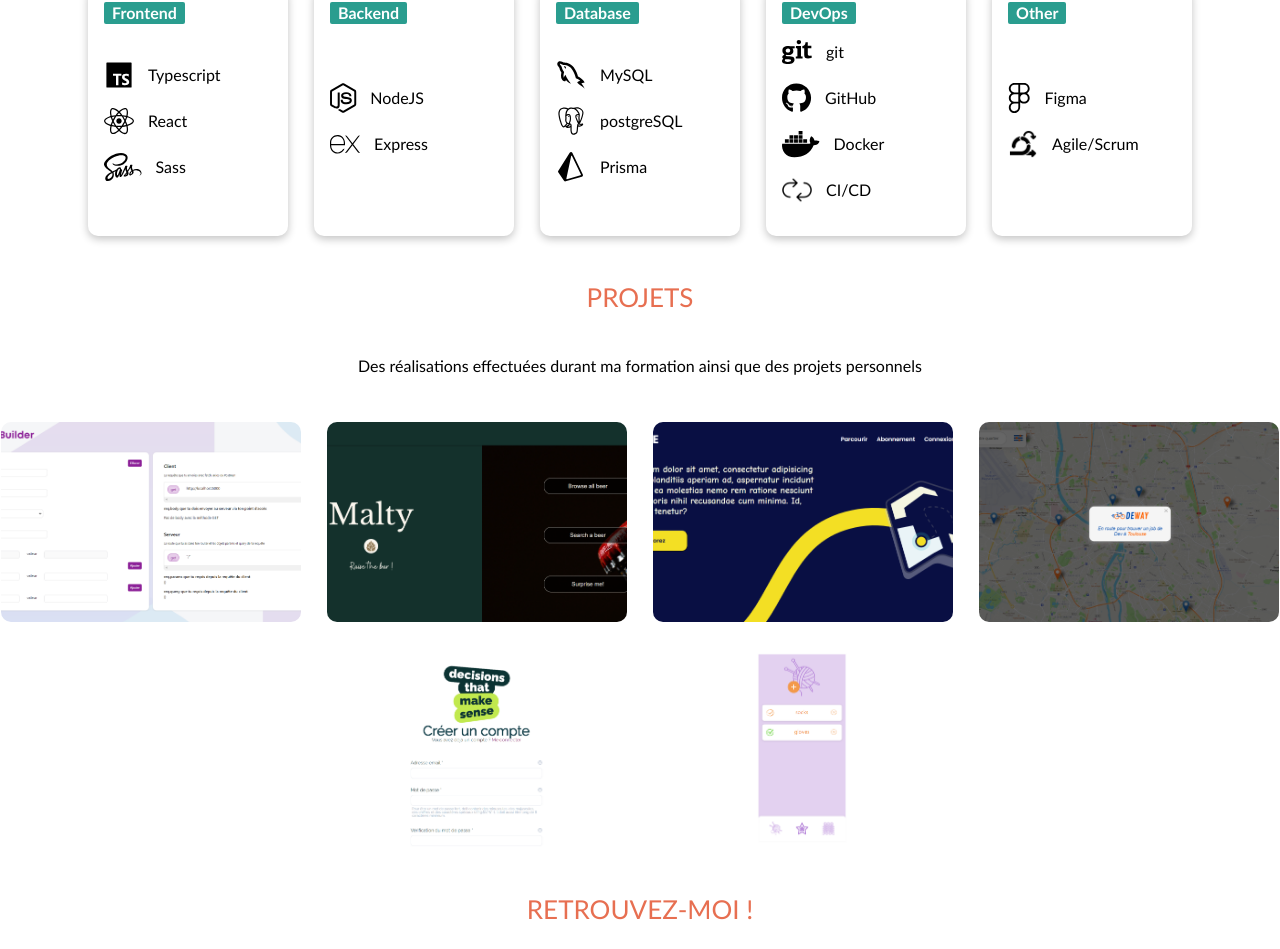
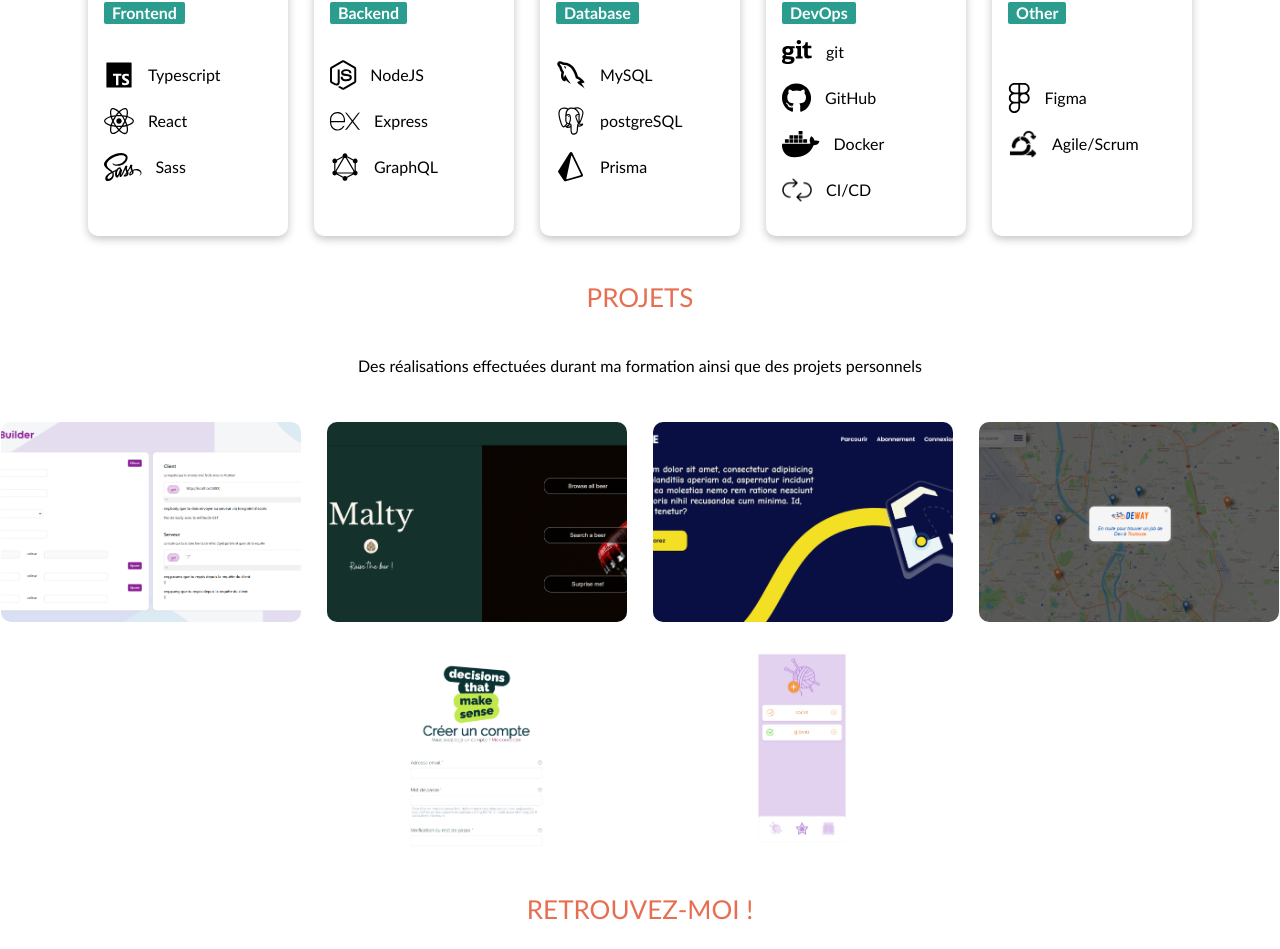
Before and after one commit to aimach/portefolio, a React (Vite) app: page / in a window 1280 px wide. Shown: the part 1487-2436 px from the top of the page. Built offline with nearby package versions, Linux system fonts and the light colour scheme.

Commit message:
add graphql to skills

```diff
--- a/src/content/skills.ts
+++ b/src/content/skills.ts
@@ -15,6 +15,7 @@ import prisma from "../assets/icons/prisma.svg";
 import scrum from "../assets/icons/scrum.png";
 import typescript from "../assets/icons/typescript.svg";
 import cicd from "../assets/icons/cicd.png";
+import graphql from "../assets/icons/graphql.svg";
 
 export const skills: ISkill[] = [
   {
@@ -30,6 +31,7 @@ export const skills: ISkill[] = [
     list: [
       { name: "NodeJS", image: faNodeJs },
       { name: "Express", image: express },
+      { name: "GraphQL", image: graphql },
     ],
   },
   {
```
Also changed, not shown: src/assets/icons/graphql.svg (added).
